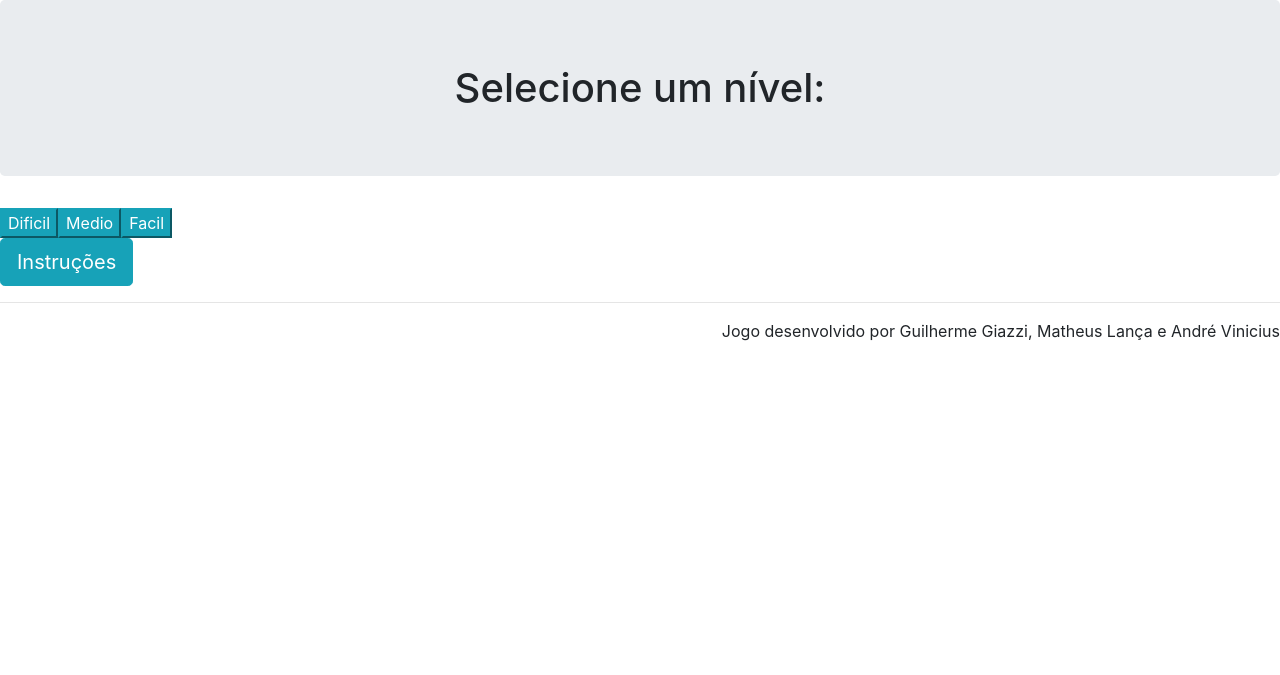
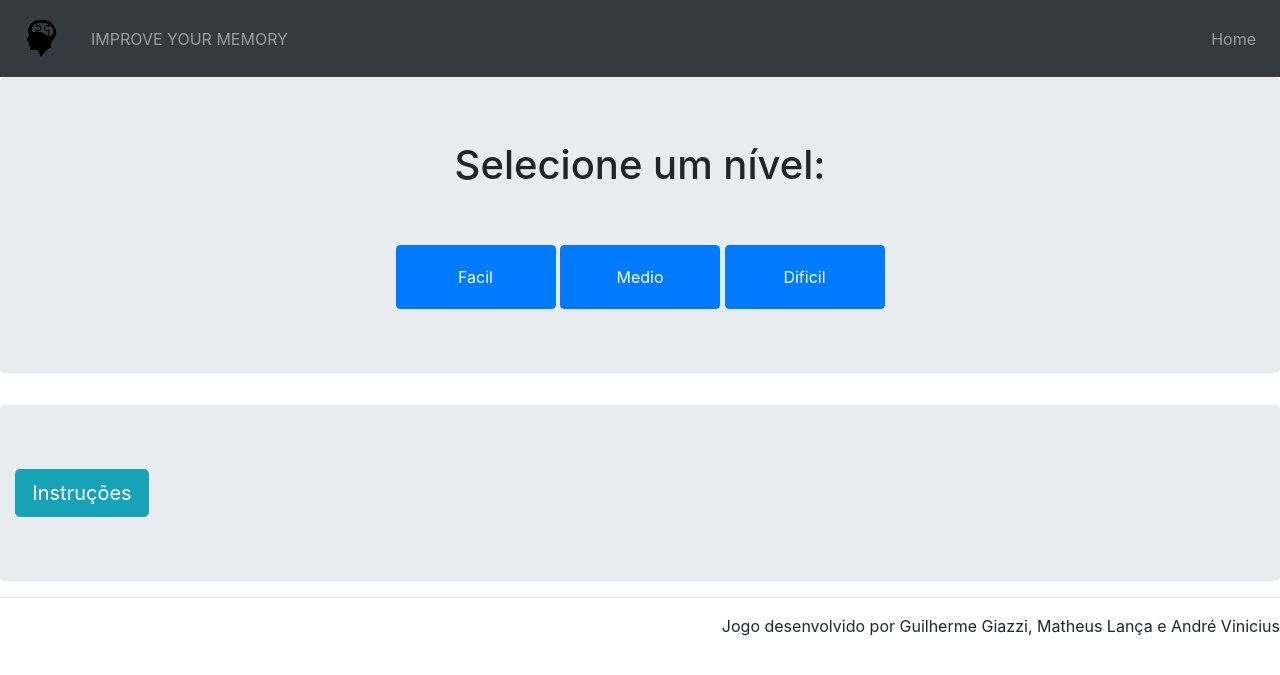
Before and after one commit to giazzi53/Improve-your-memory, a PHP site: page /aula/jogo.html in a window 1280 px wide. Shown: the top 675 px of the page. Run offline with PHP 8.4, Linux system fonts and the light colour scheme.

Commit message:
Alterando front do jogo.php

```diff
--- a/jogo.css
+++ b/jogo.css
@@ -87,3 +87,25 @@ footer p{
   from{ opacity: 0}
   to {opacity: 1}
 }
+
+#facil{
+  width: 10em;
+  height: 4em;
+}
+#medio{
+  width: 10em;
+  height: 4em;
+}
+#dificil{
+  width: 10em;
+  height: 4em;
+}
+
+#botoes{
+  margin: 0 auto;
+}
+
+#BtnInstrucoes{
+  margin: 0 auto;
+  padding-left: 1.2%;
+}
--- a/jogo.html
+++ b/jogo.html
@@ -11,19 +11,27 @@
 	<title>Improve your memory - Jogo</title>
 </head>
 
-<body>
+<body class="">
+		<nav id="navBar" class="navbar navbar-expand-md bg-dark navbar-dark">
+            <!-- Brand -->
+            <a class="navbar-brand" href="index.html"><img src="img/logo.png"></a>
+            <ul class="navbar-nav ml-auto">
+                <li class="nav-item">
+                    <span class="nav-link" href="#">IMPROVE YOUR MEMORY</span>
+                </li>
+            </ul>
+            <!-- Navbar links -->
+            <div class="collapse navbar-collapse" id="collapsibleNavbar">
+
+                <ul class="navbar-nav ml-auto">
+                    <li class="nav-item">
+                        <a href="index.html" class="nav-link">Home</a>
+                    </li>
+                </ul>
+            </div>
+        </nav>
+
 		<div id="body"></div>
-
-	<div class="info">
-		<p>Pontuação</p>
-		<p id='pontos'>0</p>
-	</div>
-
-	<div class="info">
-		<p>Nivel</p>
-		<p id="nivel"></p>
-	</div>
-
 	  <div id="simpleModal" class="modal">
 	    <div class="modal-content">
 	      <div class="modal-header">
@@ -44,7 +52,29 @@
 	    </div>
 	  </div>
 
-	  <button type="button" class="btn btn-info btn-lg" data-toggle="modal" data-target="#myModal">Instruções</button>
+ 		<div id="divLevel" class="jumbotron text-center Pagination-centered">
+ 			<h1 id="levelSelect" >Selecione um nível: </h1>
+ 			<br><br>
+			<div id="botoes row Pagination-centered">
+	            <button id="facil" class="btn btn-primary col-md-4 col-sm-12" onclick="generateCards('facil')">Facil</button>
+	            <button id="medio" class="btn btn-primary col-md-4 col-sm-12" onclick="generateCards('medio')">Medio</button>
+	            <button id="dificil" class="btn btn-primary col-md-4 col-sm-12" onclick="generateCards('dificil')">Dificil</button>
+            </div>
+
+ 		</div>
+	  <div id="BtnInstrucoes" class="jumbotron">
+	  		<div class="info">
+				<h1>Pontuação</h1>
+				<h1 id='pontos'>0</h1>
+			</div>
+
+			<div class="info">
+				<h1>Nivel</h1>
+				<h1 id="nivel"></h1>
+			</div>
+
+	  	<button type="button" class="btn btn-info btn-lg" data-toggle="modal" data-target="#myModal">Instruções</button>
+	  </div>
 
 <!-- Modal -->
 <div id="myModal" class="modal fade" role="dialog">
--- a/jogo.js
+++ b/jogo.js
@@ -40,14 +40,15 @@ var el2 = document.getElementById('body');
 facil = 'facil';
 medio = 'medio';
 dificil = 'dificil';
-listHtml = [
-            '<button id="facil" class="btn-info" onclick="generateCards('+facil+')">Facil</button>',
-            '<button id="medio" class="btn-info" onclick="generateCards('+medio+')">Medio</button>',
-            '<button id="dificil" class="btn-info" onclick="generateCards('+dificil+')">Dificil</button>',
+listHtml = ['</div>',
+            '<button id="facil" class="btn btn-primary" onclick="generateCards('+facil+')">Facil</button>',
+            '<button id="medio" class="btn btn-primary" onclick="generateCards('+medio+')">Medio</button>',
+            '<button id="dificil" class="btn btn-primary" onclick="generateCards('+dificil+')">Dificil</button>',
+            '<div id="botoes">',
             '<h1 id="levelSelect" class="jumbotron text-center">Selecione um nível: </h1>'];
-for(content2 of listHtml){
-    el2.insertAdjacentHTML('afterbegin', content2); //loop para inserir o codigo HTML que vai criar os botoes na tela
-}
+// for(content2 of listHtml){
+//     el2.insertAdjacentHTML('afterbegin', content2); //loop para inserir o codigo HTML que vai criar os botoes na tela
+// }
 
 jaClicou = false;
 function generateCards(dificuldade){
@@ -77,6 +78,7 @@ function generateCards(dificuldade){
         document.getElementById("facil").style = 'display: none';
         document.getElementById("medio").style = 'display: none'; //tira a opção de esolher o nivel
         document.getElementById("dificil").style = 'display: none';
+        document.getElementById("divLevel").style = 'display: none';
 
         document.getElementsByClassName("info")[0].style = 'display: show';  //recolocando o nivel e pts na tela
         document.getElementsByClassName("info")[1].style = 'display: show';
```
Also changed, not shown: jogo.php (+41 -12 lines).
